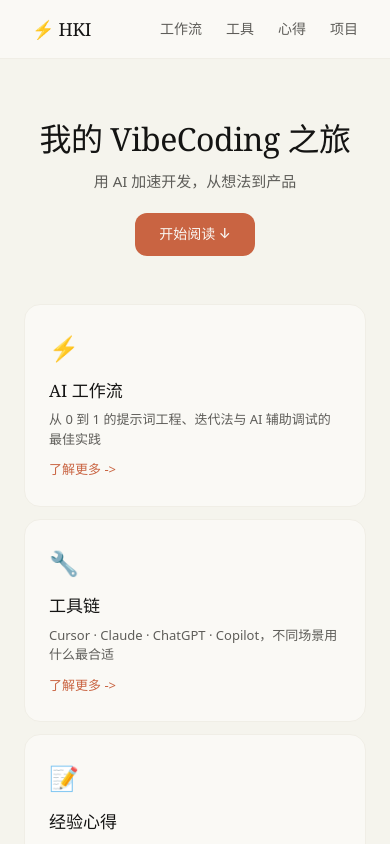
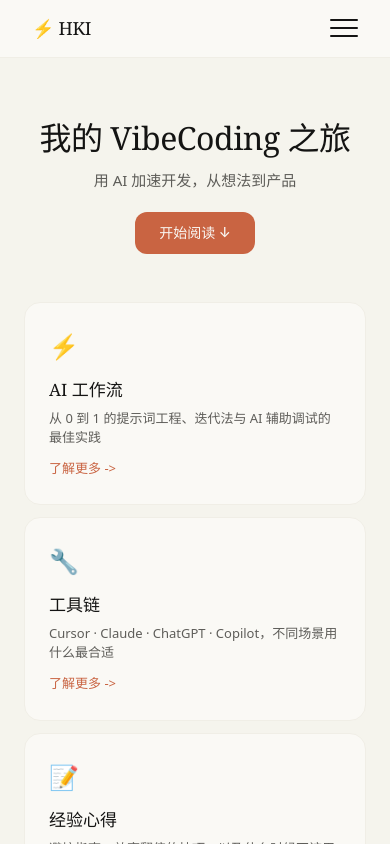
Before and after one commit to 20190441309/hki-vibecoding, a Next.js app: page / in a window 390 px wide. Shown: the top 844 px of the page. Built offline with nearby package versions, Linux system fonts and the light colour scheme.

Commit message:
fix: add mobile hamburger menu to nav for responsive design

```diff
--- a/src/components/Nav.js
+++ b/src/components/Nav.js
@@ -1,5 +1,6 @@
 'use client'
 
+import { useState } from 'react'
 import Link from 'next/link'
 import { usePathname } from 'next/navigation'
 import styles from './Nav.module.css'
@@ -13,10 +14,14 @@ const links = [
 
 export default function Nav() {
   const pathname = usePathname()
+  const [menuOpen, setMenuOpen] = useState(false)
 
   return (
     <nav className={styles.nav}>
-      <Link href="/" className={styles.logo}>⚡ HKI</Link>
+      <Link href="/" className={styles.logo} onClick={() => setMenuOpen(false)}>⚡ HKI</Link>
+
+      {/* Desktop horizontal links */}
+      <div className={styles.desktopLinks}>
         {links.map(({ href, label }) => (
           <Link
             key={href}
@@ -26,6 +31,35 @@ export default function Nav() {
             {label}
           </Link>
         ))}
+      </div>
+
+      {/* Mobile hamburger button */}
+      <button
+        className={styles.hamburger}
+        onClick={() => setMenuOpen(!menuOpen)}
+        aria-label="菜单"
+        aria-expanded={menuOpen}
+      >
+        <span className={`${styles.hamburgerLine} ${menuOpen ? styles.hamburgerLineOpen : ''}`}></span>
+        <span className={`${styles.hamburgerLine} ${menuOpen ? styles.hamburgerLineOpen : ''}`}></span>
+        <span className={`${styles.hamburgerLine} ${menuOpen ? styles.hamburgerLineOpen : ''}`}></span>
+      </button>
+
+      {/* Mobile dropdown menu */}
+      {menuOpen && (
+        <div className={styles.mobileMenu}>
+          {links.map(({ href, label }) => (
+            <Link
+              key={href}
+              href={href}
+              className={`${styles.mobileLink} ${pathname.startsWith(href) ? styles.mobileLinkActive : ''}`}
+              onClick={() => setMenuOpen(false)}
+            >
+              {label}
+            </Link>
+          ))}
+        </div>
+      )}
     </nav>
   )
 }
--- a/src/components/Nav.module.css
+++ b/src/components/Nav.module.css
@@ -23,6 +23,13 @@
 .logo:hover {
   text-decoration: none;
   opacity: 0.8;
+}
+
+/* Desktop horizontal links */
+.desktopLinks {
+  display: flex;
+  gap: 24px;
+  align-items: center;
 }
 
 .link {
@@ -53,3 +60,89 @@
   background: var(--accent-terracotta);
   border-radius: 1px;
 }
+
+/* Hamburger button - hidden on desktop, shown on mobile */
+.hamburger {
+  display: none;
+  flex-direction: column;
+  justify-content: space-around;
+  width: 28px;
+  height: 24px;
+  background: transparent;
+  border: none;
+  cursor: pointer;
+  padding: 0;
+  z-index: 101;
+}
+
+.hamburgerLine {
+  display: block;
+  width: 100%;
+  height: 2px;
+  background: var(--text-primary);
+  border-radius: 1px;
+  transition: transform 0.2s, opacity 0.2s;
+}
+
+.hamburgerLineOpen:nth-child(1) {
+  transform: translateY(7px) rotate(45deg);
+}
+
+.hamburgerLineOpen:nth-child(2) {
+  opacity: 0;
+}
+
+.hamburgerLineOpen:nth-child(3) {
+  transform: translateY(-7px) rotate(-45deg);
+}
+
+/* Mobile dropdown menu */
+.mobileMenu {
+  display: none;
+  position: absolute;
+  top: 100%;
+  left: 0;
+  right: 0;
+  background: var(--bg-ivory);
+  border-bottom: 1px solid var(--border-cream);
+  flex-direction: column;
+  padding: 8px 32px 16px;
+  gap: 4px;
+}
+
+.mobileLink {
+  font-size: 15px;
+  color: var(--text-secondary);
+  text-decoration: none;
+  padding: 10px 0;
+  border-bottom: 1px solid var(--border-cream);
+}
+
+.mobileLink:last-child {
+  border-bottom: none;
+}
+
+.mobileLink:hover {
+  color: var(--accent-terracotta);
+  text-decoration: none;
+}
+
+.mobileLinkActive {
+  color: var(--text-primary);
+  font-weight: 500;
+}
+
+/* Mobile responsive - ≤ 600px */
+@media (max-width: 600px) {
+  .desktopLinks {
+    display: none;
+  }
+
+  .hamburger {
+    display: flex;
+  }
+
+  .mobileMenu {
+    display: flex;
+  }
+}
```
Lines whose indentation alone changed are shown as unchanged.
